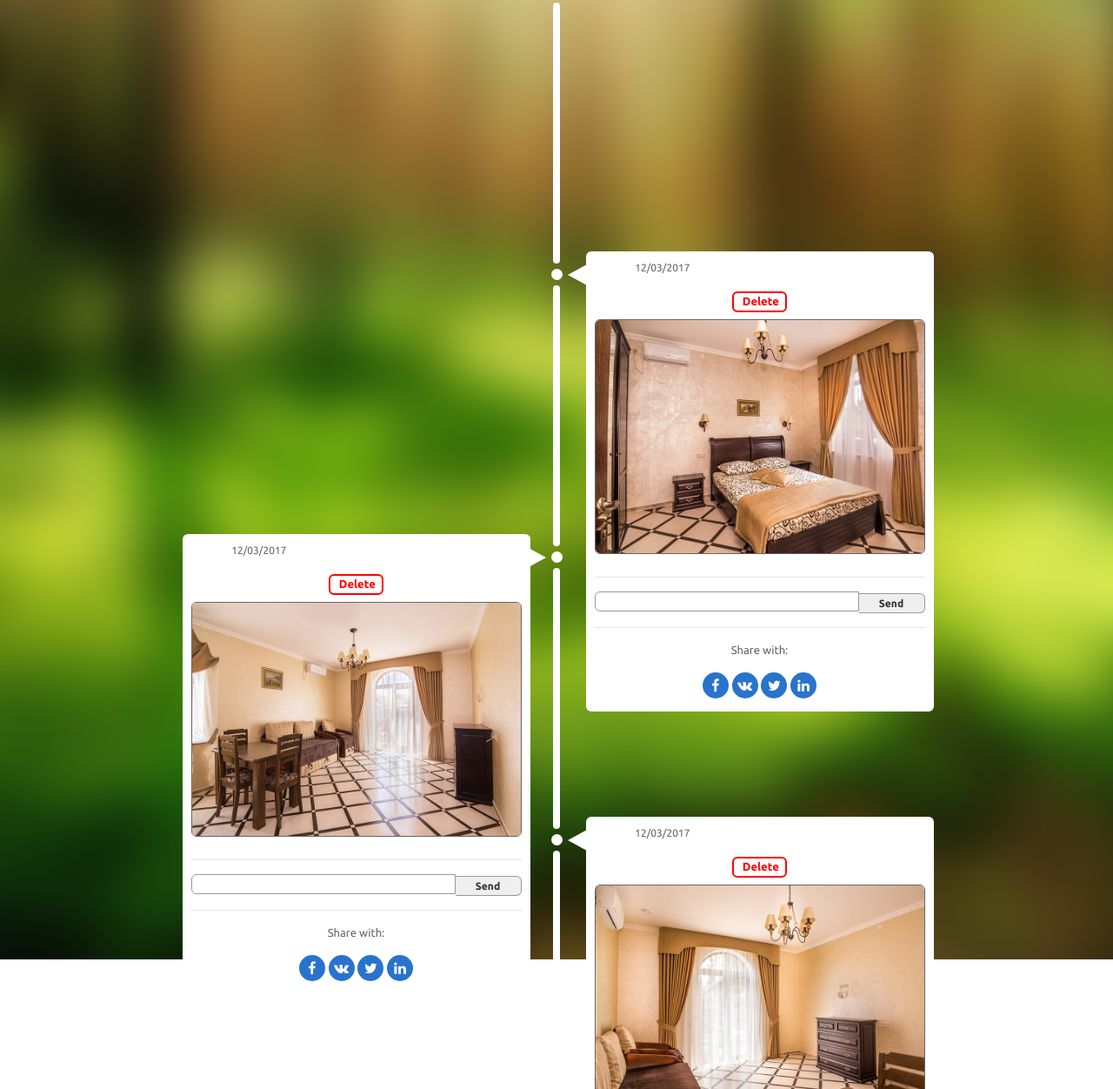
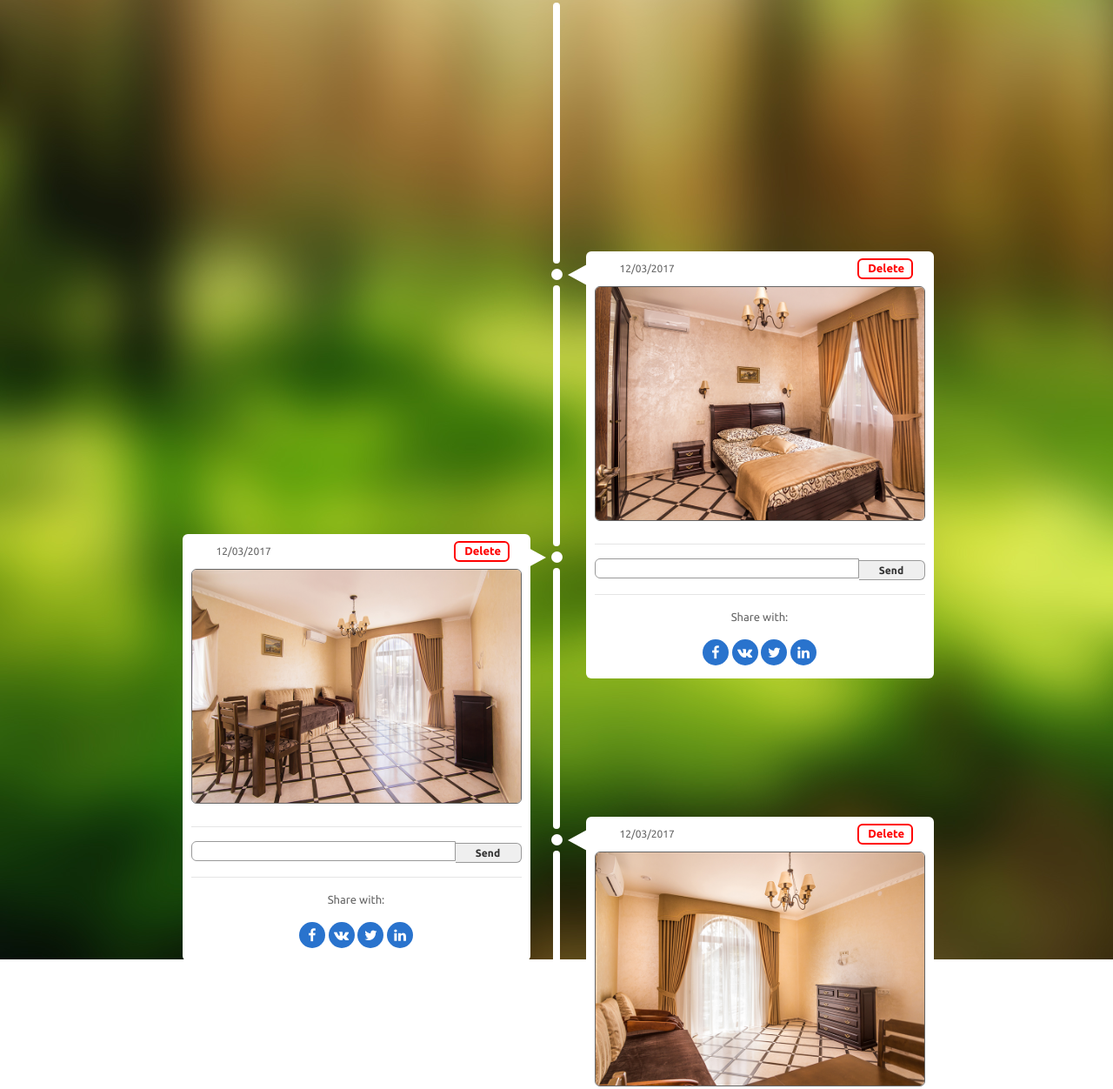
Before and after one commit to Brodromon/brodromon.github.io, a plain HTML site: page index.html in a window 1280 px wide. Shown: the part 97-1349 px from the top of the page at 87% size. Drawn offline with nearby package versions, Linux system fonts and the light colour scheme.

Commit message:
chapter/04

```diff
--- a/assets/css/main.less
+++ b/assets/css/main.less
@@ -138,7 +138,12 @@ body {
             width: 30px;
             background: #2973cd;
             color: #fff;
+            text-align: center;
             line-height: 30px;
+            transition: .2s ease;
+            &:hover {
+                background: #214b7f;
+            }
 
         }
     }
--- a/index.html
+++ b/index.html
@@ -44,7 +44,7 @@
         <div class="line"></div>
         <div class="oval">
             <div class="content-oval content-oval-r">
-               <div class="col-mg-10 col-lg-10 col-sm-10 col-xs-10 content-date">12/03/2017</div>
+               <div class="col-mg-9 col-lg-9 col-sm-9 col-xs-9 content-date">12/03/2017</div>
                 <div class="col-mg-2 col-lg-2 col-sm-2 col-xs-2  content-delete">Delete</div>
                 <img class="photo-in-content-block" src="assets/images/house-block-img-1.jpg" alt="">
                 <hr>
@@ -68,7 +68,7 @@
         <div class="line"></div>
         <div class="oval">
            <div class="content-oval content-oval-l">
-                <div class="col-mg-10 col-lg-10 col-sm-10 col-xs-10 content-date">12/03/2017</div>
+                <div class="col-mg-9 col-lg-9 col-sm-9 col-xs-9 content-date">12/03/2017</div>
                 <div class="col-mg-2 col-lg-2 col-sm-2 col-xs-2  content-delete">Delete</div>
                 <img class="photo-in-content-block" src="assets/images/house-block-img-2.jpg" alt="">
                 <hr>
@@ -92,7 +92,7 @@
         <div class="line"></div>
         <div class="oval">
            <div class="content-oval content-oval-r">
-                <div class="col-mg-10 col-lg-10 col-sm-10 col-xs-10 content-date">12/03/2017</div>
+                <div class="col-mg-9 col-lg-9 col-sm-9 col-xs-9 content-date">12/03/2017</div>
                 <div class="col-mg-2 col-lg-2 col-sm-2 col-xs-2  content-delete">Delete</div>
                 <img class="photo-in-content-block" src="assets/images/house-block-img-3.jpg" alt="">
                 <hr>
@@ -146,6 +146,6 @@ document.getElementById('file').addEventListener('change', handleFileSelect, fal
 
         <script src="https://code.jquery.com/jquery-3.2.1.slim.min.js" integrity="sha384-KJ3o2DKtIkvYIK3UENzmM7KCkRr/rE9/Qpg6aAZGJwFDMVNA/GpGFF93hXpG5KkN" crossorigin="anonymous"></script>
 <script src="https://cdnjs.cloudflare.com/ajax/libs/popper.js/1.11.0/umd/popper.min.js" integrity="sha384-b/U6ypiBEHpOf/4+1nzFpr53nxSS+GLCkfwBdFNTxtclqqenISfwAzpKaMNFNmj4" crossorigin="anonymous"></script>
-<script src="https://maxcdn.bootstrapcdn.com/bootstrap/4.0.0-beta/js/bootstrap.min.js" integrity="sha384-h0AbiXch4ZDo7tp9hKZ4TsHbi047NrKGLO3SEJAg45jXxnGIfYzk4Si90RDIqNm1" crossorigin="anonymous"></script>
+<script src="https://maxcdn.bootstrapcdn.com/bootstrap/4.0.0-beta/js/bootstrap.min.js" integrity="sha384-h0AbiXch4ZDo7tp9hKZ4TsHbi047NrKGLO3SEJAg45jXxnGIfYzk4Si90RDIqNm1" crossorigin="anonymous"></script>9
 </body>
 </html>
```
Also changed, not shown: assets/css/main.css.
